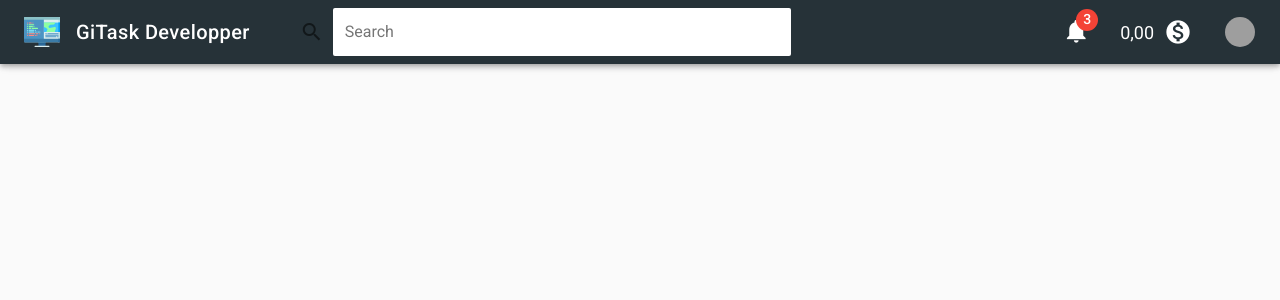
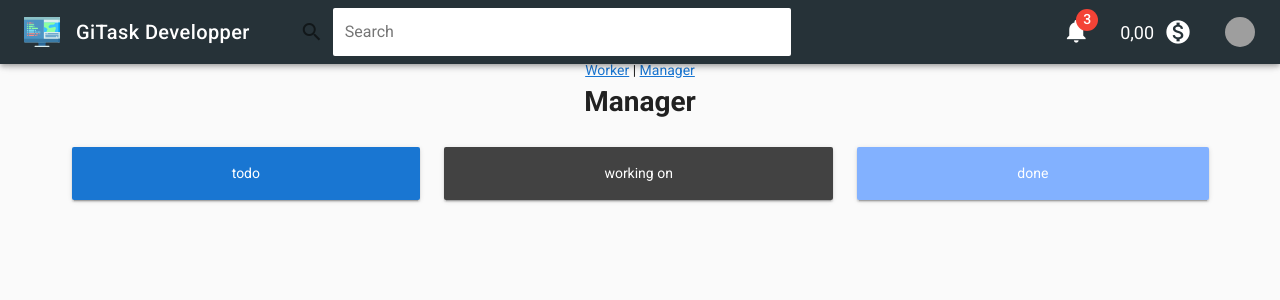
Before and after one commit to nilscam/gitask, a Vue app in the folder vue-front/: page /#/manager in a window 1280 px wide. Shown: the top 300 px of the page. Built offline with nearby package versions, Linux system fonts and the light colour scheme; grey boxes are pictures that could not be loaded.

Commit message:
ui fix + scrum flexbox

```diff
--- a/vue-front/src/App.vue
+++ b/vue-front/src/App.vue
@@ -4,8 +4,8 @@
       <Header></Header>
 
       <div id="nav">
-        <router-link to="/">Home</router-link> |
-        <router-link to="/about">About</router-link>
+        <router-link to="/worker">Worker</router-link> |
+        <router-link to="/manager">Manager</router-link>
       </div>
       <router-view/>
     </v-app>
@@ -31,6 +31,6 @@ export default {
   -moz-osx-font-smoothing: grayscale;
   text-align: center;
   color: #2c3e50;
-  /*margin-top: 60px;*/
+  margin-top: 60px;
 }
 </style>
--- a/vue-front/src/components/Header.vue
+++ b/vue-front/src/components/Header.vue
@@ -1,7 +1,6 @@
 <template>
   <v-toolbar
     color="blue-grey darken-4"
-    fixed
     dark
     app
     >
--- a/vue-front/src/views/Manager.vue
+++ b/vue-front/src/views/Manager.vue
@@ -1,5 +1,26 @@
 <template>
   <div class="manager">
     <h1>Manager</h1>
+
+    <v-container grid-list-xl>
+    <v-layout row>
+      <v-flex>
+        <v-card dark color="primary">
+          <v-card-text>todo</v-card-text>
+        </v-card>
+      </v-flex>
+      <v-flex>
+        <v-card dark color="secondary">
+          <v-card-text>working on</v-card-text>
+        </v-card>
+      </v-flex>
+      <v-flex>
+        <v-card dark color="accent">
+          <v-card-text>done</v-card-text>
+        </v-card>
+      </v-flex>
+    </v-layout>
+  </v-container>
+
   </div>
 </template>
```
